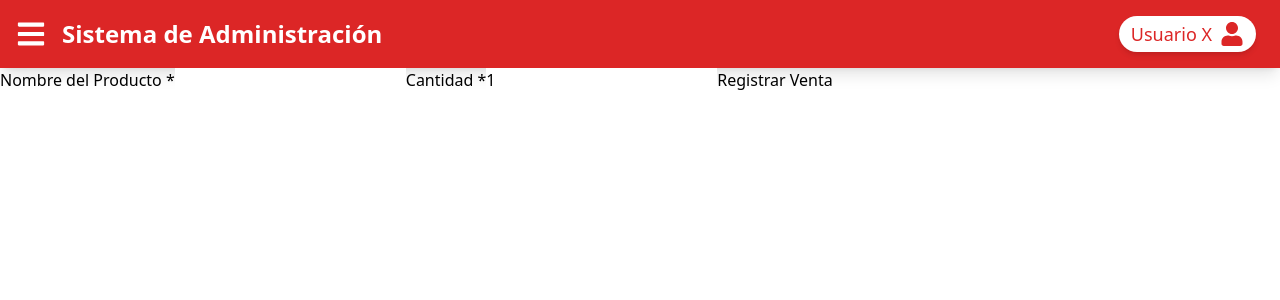
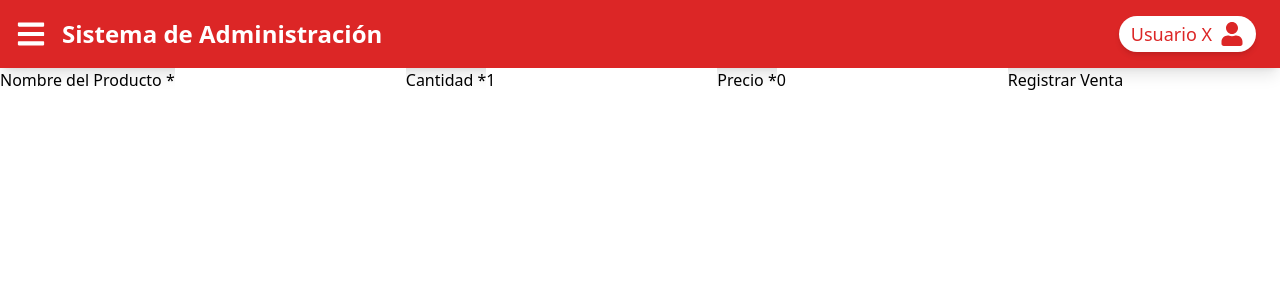
Before and after one commit to PatrickGQ/Proyecto-TallerSisInfo, a React (Vite) app in the folder FRONTEND/: page /ventas/registrar/venta in a window 1280 px wide. Shown: the top 300 px of the page. Built offline with nearby package versions, Linux system fonts and the light colour scheme.

Commit message:
Precio implementado en el form

```diff
--- a/FRONTEND/src/PAGES/RegisterSale/Components/SaleForm.jsx
+++ b/FRONTEND/src/PAGES/RegisterSale/Components/SaleForm.jsx
@@ -4,6 +4,7 @@ const SaleForm = () => {
   const [form, setForm] = useState({
     productName: "",  // Estado inicial con el nombre del producto
     quantity: 1,      // Estado inicial para la cantidad del producto
+    price: 0,         // Estado inicial para el precio del producto
   });
 
   const handleChange = (e) => {
@@ -16,7 +17,7 @@ const SaleForm = () => {
 
   const handleSubmit = (e) => {
     e.preventDefault();
-    console.log(form);  // Mostrar los detalles del producto y la cantidad en la consola al enviar
+    console.log(form);  // Mostrar nombre, cantidad y precio en la consola al enviar
   };
 
   return (
@@ -44,6 +45,17 @@ const SaleForm = () => {
           required
         />
 
+        <label>
+          Precio <span>*</span>
+        </label>
+        <input
+          type="number"
+          name="price"
+          value={form.price}
+          onChange={handleChange}
+          required
+        />
+
         <button type="submit">Registrar Venta</button>
       </form>
     </div>
```
